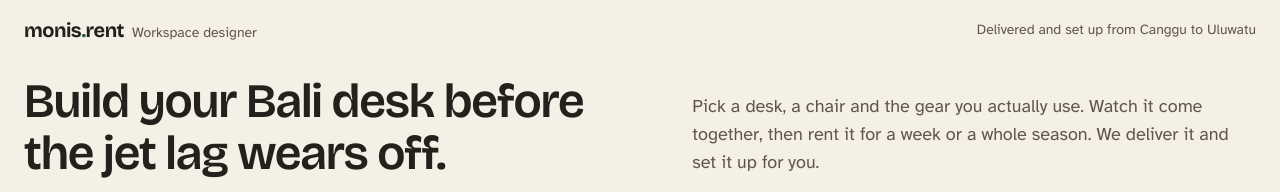
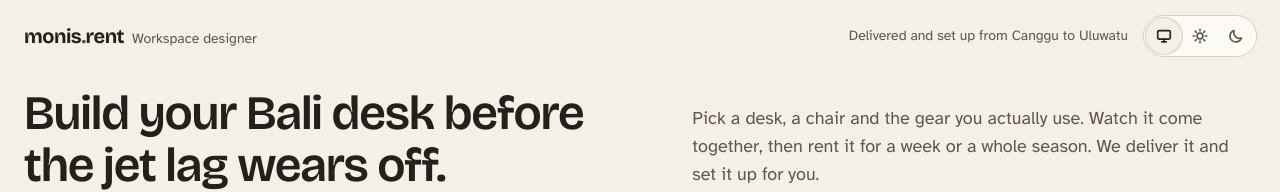
Before and after one commit to rhmnaulia/desent-workspace-designer, a Next.js app: page / in a window 1280 px wide. Shown: the top 192 px of the page. Built offline with nearby package versions, Linux system fonts and the light colour scheme; no server answers.

Commit message:
Add light/dark/system theme toggle
The saved choice is applied by an inline head script before first paint,
so there's no flash of the wrong theme. Switching cross-fades with the
View Transitions API unless reduced motion is on.

```diff
--- a/src/app/globals.css
+++ b/src/app/globals.css
@@ -2,10 +2,14 @@
 
 /*
  * Design tokens. Two themes, warm in both: "rice paper" by day and
- * "Canggu night" when the OS asks for dark. Every text/background pair is
- * WCAG AA or better (body text is AAA).
+ * "Canggu night" after dark. Every text/background pair is WCAG AA or better
+ * (body text is AAA).
+ *
+ * The active theme is the `data-theme` attribute on <html>, set before first
+ * paint by the script in `src/theme/theme.ts` (from the saved choice, or the OS).
  */
 :root {
+  color-scheme: light;
   --paper: #f5f0e6;
   --surface: #fcfaf5;
   --ink: #24211c;
@@ -36,8 +40,8 @@
   --screen-glow: rgb(156 214 199 / 0.1);
 }
 
-@media (prefers-color-scheme: dark) {
-  :root {
+:root[data-theme="dark"] {
+  color-scheme: dark;
   --paper: #1a1916;
   --surface: #24221e;
   --ink: #ede6d8;
@@ -66,7 +70,6 @@
   --screen: #10181b;
   --screen-glow: rgb(156 214 199 / 0.16);
 }
-}
 
 @theme inline {
   --color-paper: var(--paper);
@@ -85,7 +88,6 @@
 
 @layer base {
   html {
-    color-scheme: light dark;
     -webkit-tap-highlight-color: transparent;
   }
 
@@ -250,7 +252,19 @@
   animation-delay: 1.2s;
 }
 
+/* Switching themes cross-fades (View Transitions API, where supported). */
+::view-transition-old(root),
+::view-transition-new(root) {
+  animation-duration: 220ms;
+}
+
 @media (prefers-reduced-motion: reduce) {
+  ::view-transition-group(*),
+  ::view-transition-old(*),
+  ::view-transition-new(*) {
+    animation: none !important;
+  }
+
   *,
   *::before,
   *::after {
--- a/src/app/layout.tsx
+++ b/src/app/layout.tsx
@@ -1,6 +1,7 @@
 import type { Metadata, Viewport } from "next";
 import { Atkinson_Hyperlegible, Bricolage_Grotesque } from "next/font/google";
 import { site } from "@/site";
+import { themeScript } from "@/theme/theme";
 import "./globals.css";
 
 // Atkinson Hyperlegible was designed by the Braille Institute for low-vision
@@ -50,7 +51,16 @@ export const viewport: Viewport = {
 
 export default function RootLayout({ children }: LayoutProps<"/">) {
   return (
-    <html lang="en" className={`${body.variable} ${display.variable}`}>
+    // suppressHydrationWarning: the head script sets data-theme before React hydrates.
+    <html
+      lang="en"
+      data-theme="light"
+      className={`${body.variable} ${display.variable}`}
+      suppressHydrationWarning
+    >
+      <head>
+        <script dangerouslySetInnerHTML={{ __html: themeScript }} />
+      </head>
       <body className="min-h-dvh">
         <a
           href="#main"
--- a/src/components/site-header.tsx
+++ b/src/components/site-header.tsx
@@ -1,4 +1,5 @@
 import Link from "next/link";
+import { ThemeToggle } from "./theme-toggle";
 
 export function SiteHeader() {
   return (
@@ -13,9 +14,12 @@ export function SiteHeader() {
         </span>
         <span className="hidden text-sm text-muted sm:inline">Workspace designer</span>
       </Link>
-      <p className="text-right text-sm text-muted">
-        <span className="hidden md:inline">Delivered and set up </span>from Canggu to Uluwatu
-      </p>
+      <div className="flex items-center gap-4">
+        <p className="hidden text-right text-sm text-muted sm:block">
+          <span className="hidden md:inline">Delivered and set up </span>from Canggu to Uluwatu
+        </p>
+        <ThemeToggle />
+      </div>
     </header>
   );
 }
--- /dev/null
+++ b/src/components/theme-toggle.tsx
@@ -0,0 +1,63 @@
+"use client";
+
+import { useSyncExternalStore } from "react";
+import {
+  THEME_EVENT,
+  readPreference,
+  setPreference,
+  type ThemePreference,
+} from "@/theme/theme";
+import { MoonIcon, SunIcon, SystemIcon } from "./ui/icons";
+
+const OPTIONS: Array<{ value: ThemePreference; label: string; Icon: typeof SunIcon }> = [
+  { value: "system", label: "Match system", Icon: SystemIcon },
+  { value: "light", label: "Light", Icon: SunIcon },
+  { value: "dark", label: "Dark", Icon: MoonIcon },
+];
+
+const subscribe = (onChange: () => void) => {
+  window.addEventListener(THEME_EVENT, onChange);
+  window.addEventListener("storage", onChange); // other tabs
+  return () => {
+    window.removeEventListener(THEME_EVENT, onChange);
+    window.removeEventListener("storage", onChange);
+  };
+};
+
+/**
+ * Three-way theme switch. A radio group, so arrow keys move between options
+ * and screen readers announce "Theme, Dark, 3 of 3".
+ */
+export function ThemeToggle() {
+  // The server can't know the saved choice, so it renders "system"; the real
+  // value takes over right after hydration. The page colours are already
+  // correct before that, thanks to the inline head script.
+  const preference = useSyncExternalStore(subscribe, readPreference, () => "system" as const);
+
+  return (
+    <fieldset className="flex shrink-0 rounded-full bg-surface p-0.5 ring-1 ring-line">
+      <legend className="sr-only">Theme</legend>
+      {OPTIONS.map(({ value, label, Icon }) => {
+        const checked = preference === value;
+        return (
+          <label
+            key={value}
+            title={label}
+            className={`relative grid size-9 cursor-pointer place-items-center rounded-full transition-colors duration-150 has-focus-visible:outline-2 has-focus-visible:outline-offset-1 has-focus-visible:outline-focus ${checked ? "bg-paper text-ink shadow-[0_0_0_1px_var(--line)]" : "text-muted hover:text-ink"}`}
+          >
+            <input
+              type="radio"
+              name="theme"
+              value={value}
+              checked={checked}
+              onChange={() => setPreference(value)}
+              className="absolute inset-0 m-0 cursor-pointer appearance-none rounded-full opacity-0"
+            />
+            <Icon width={18} height={18} />
+            <span className="sr-only">{label}</span>
+          </label>
+        );
+      })}
+    </fieldset>
+  );
+}
--- a/src/components/ui/icons.tsx
+++ b/src/components/ui/icons.tsx
@@ -50,3 +50,23 @@ export const LinkIcon = (props: SVGProps<SVGSVGElement>) => (
     <path d="M8.5 11.5a3 3 0 0 0 4.2 0l2.6-2.6a3 3 0 0 0-4.2-4.2l-.9.9M11.5 8.5a3 3 0 0 0-4.2 0l-2.6 2.6a3 3 0 0 0 4.2 4.2l.9-.9" />
   </svg>
 );
+
+export const SunIcon = (props: SVGProps<SVGSVGElement>) => (
+  <svg {...base} {...props}>
+    <circle cx="10" cy="10" r="3.2" />
+    <path d="M10 2.5v1.8M10 15.7v1.8M2.5 10h1.8M15.7 10h1.8M4.7 4.7l1.3 1.3M14 14l1.3 1.3M4.7 15.3L6 14M14 6l1.3-1.3" />
+  </svg>
+);
+
+export const MoonIcon = (props: SVGProps<SVGSVGElement>) => (
+  <svg {...base} {...props}>
+    <path d="M16 12.2A6.5 6.5 0 0 1 7.8 4a6.5 6.5 0 1 0 8.2 8.2z" />
+  </svg>
+);
+
+export const SystemIcon = (props: SVGProps<SVGSVGElement>) => (
+  <svg {...base} {...props}>
+    <rect x="3" y="4" width="14" height="9.5" rx="1.5" />
+    <path d="M7.5 16.5h5M10 13.5v3" />
+  </svg>
+);
--- /dev/null
+++ b/src/theme/theme.ts
@@ -0,0 +1,61 @@
+/**
+ * Light/dark theme. The user picks "system", "light" or "dark"; the page
+ * always carries the *resolved* theme as `<html data-theme="light|dark">`,
+ * which is what the CSS tokens key off.
+ *
+ * `applyTheme` is the single implementation. The same function is inlined
+ * into <head> (see `themeScript`) so the right theme is set before the first
+ * paint, with no flash of the wrong colours.
+ */
+
+export const THEME_PREFERENCES = ["system", "light", "dark"] as const;
+export type ThemePreference = (typeof THEME_PREFERENCES)[number];
+
+export const THEME_STORAGE_KEY = "theme";
+/** Fired on window whenever the preference changes in this tab. */
+export const THEME_EVENT = "themechange";
+
+export function readPreference(): ThemePreference {
+  try {
+    const stored = localStorage.getItem(THEME_STORAGE_KEY);
+    return stored === "light" || stored === "dark" ? stored : "system";
+  } catch {
+    return "system"; // Storage can be blocked (private mode, strict settings).
+  }
+}
+
+/**
+ * Resolves a preference against the OS setting and writes it to <html>.
+ * Self-contained on purpose: it is serialised into the inline head script.
+ */
+export function applyTheme(preference: string) {
+  const dark =
+    preference === "dark" ||
+    (preference !== "light" && window.matchMedia("(prefers-color-scheme: dark)").matches);
+  document.documentElement.dataset.theme = dark ? "dark" : "light";
+}
+
+export function setPreference(preference: ThemePreference) {
+  try {
+    if (preference === "system") localStorage.removeItem(THEME_STORAGE_KEY);
+    else localStorage.setItem(THEME_STORAGE_KEY, preference);
+  } catch {
+    // Not persisted, but still applied for this visit.
+  }
+  const update = () => applyTheme(preference);
+  const reduceMotion = window.matchMedia("(prefers-reduced-motion: reduce)").matches;
+  if (document.startViewTransition && !reduceMotion) document.startViewTransition(update);
+  else update();
+  window.dispatchEvent(new Event(THEME_EVENT));
+}
+
+/**
+ * Runs in <head> before anything renders. Also keeps "system" in sync when
+ * the OS switches (e.g. automatic dark mode at sunset).
+ */
+export const themeScript = `(() => {
+  const applyTheme = ${applyTheme.toString()};
+  const read = () => { try { return localStorage.getItem(${JSON.stringify(THEME_STORAGE_KEY)}) || "system"; } catch { return "system"; } };
+  applyTheme(read());
+  window.matchMedia("(prefers-color-scheme: dark)").addEventListener("change", () => applyTheme(read()));
+})();`;
```
Also changed, not shown: 2 other files (tests, documents, lock files or other folders). Lines whose indentation alone changed are shown as unchanged.
